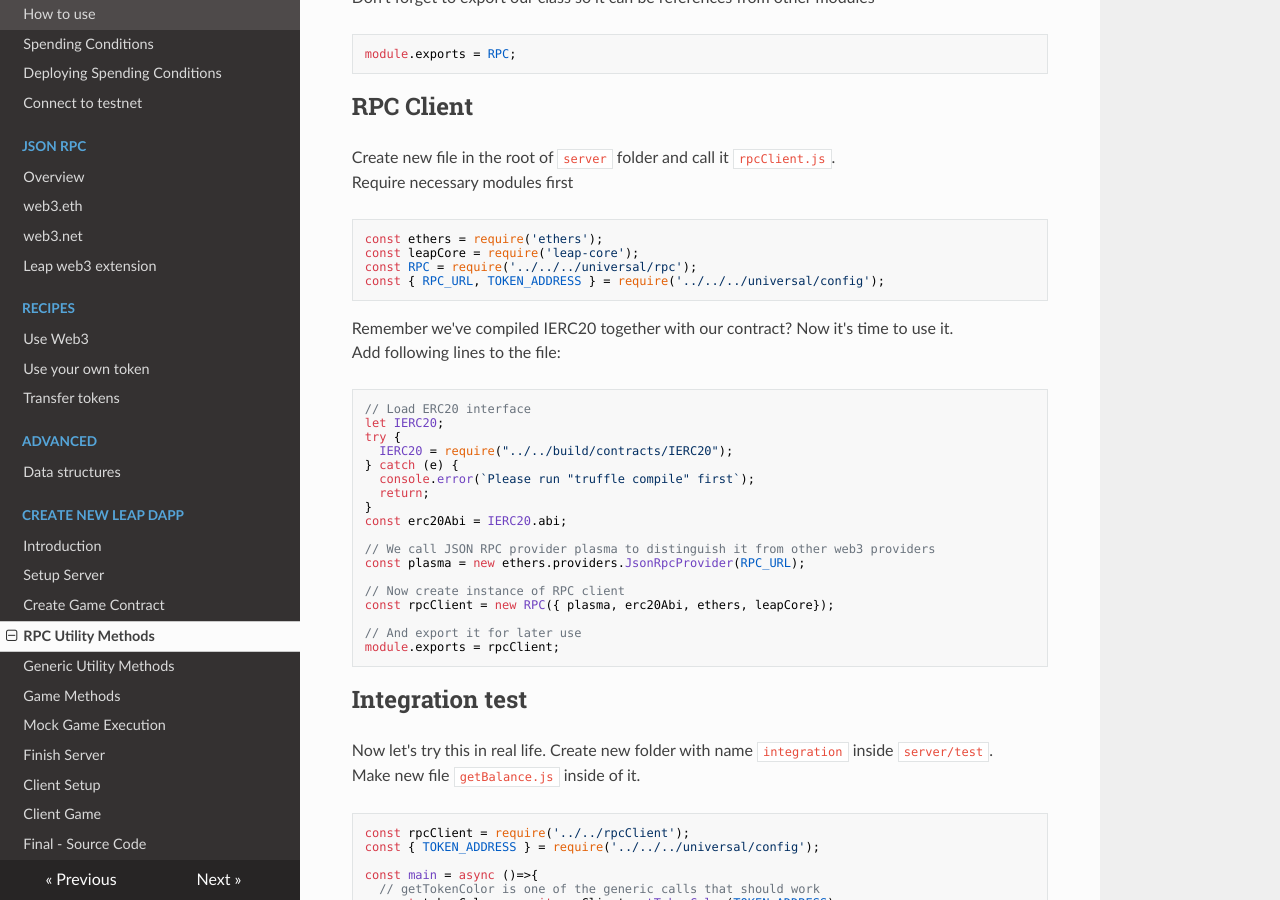
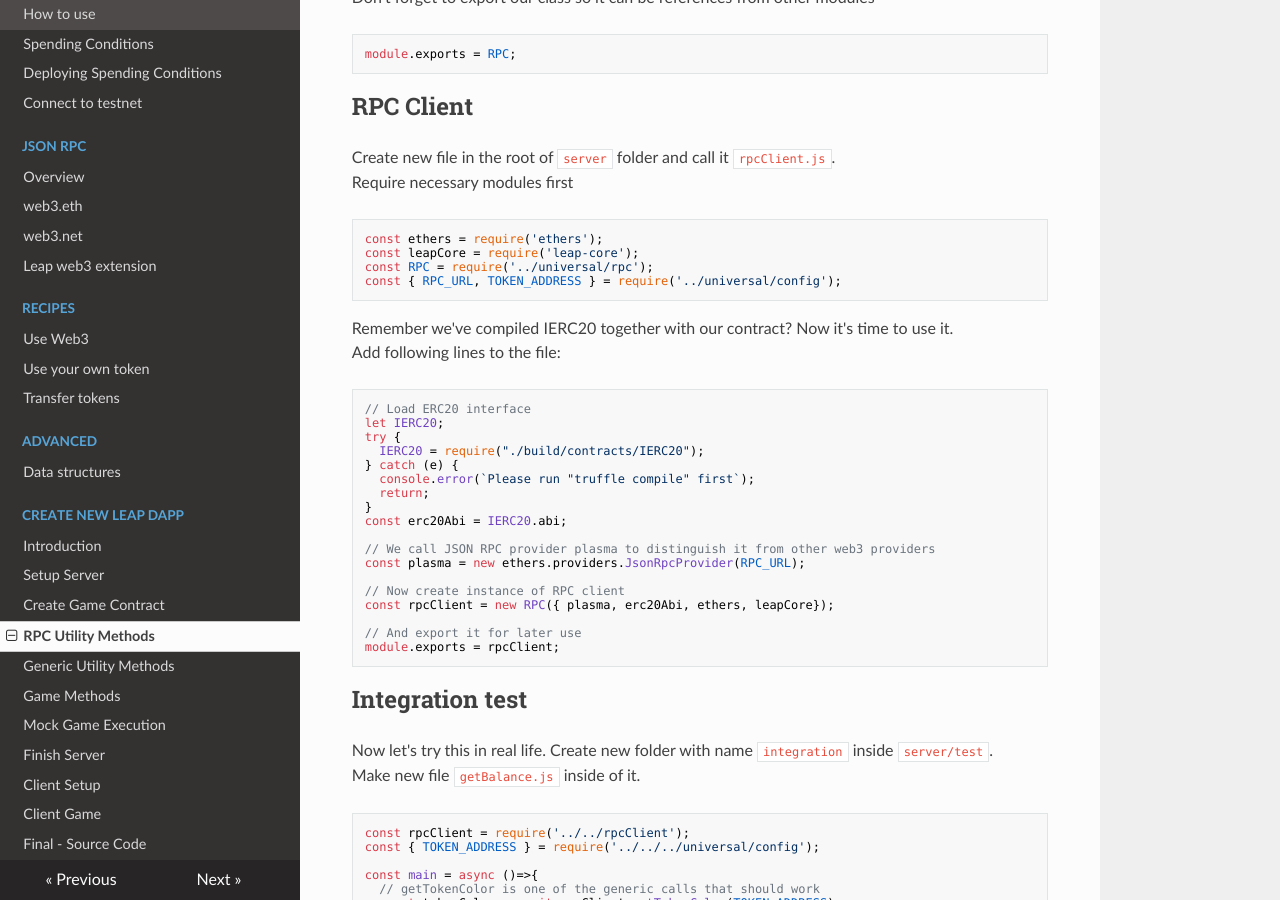
Before and after one commit to leapdao/docs, an MkDocs documentation site: the page built from docs/tutorials/new-dapp/step-3-rpc.md, in a window 1280 px wide and 900 px high, scrolled down 3930 px. Built offline with MkDocs 1.6.1, drawn with Linux system fonts in a browser that asks for light colours; nearby versions of some CDN libraries.

Commit message:
Update paths

````diff
--- a/docs/tutorials/new-dapp/step-3-rpc.md
+++ b/docs/tutorials/new-dapp/step-3-rpc.md
@@ -236,8 +236,8 @@ Require necessary modules first
 ```javascript
 const ethers = require('ethers');
 const leapCore = require('leap-core');
-const RPC = require('../../../universal/rpc');
-const { RPC_URL, TOKEN_ADDRESS } = require('../../../universal/config');
+const RPC = require('../universal/rpc');
+const { RPC_URL, TOKEN_ADDRESS } = require('../universal/config');
 ```
 Remember we've compiled IERC20 together with our contract? Now it's time to use it.
 Add following lines to the file:
@@ -245,7 +245,7 @@ Add following lines to the file:
 // Load ERC20 interface
 let IERC20;
 try {
-  IERC20 = require("../../build/contracts/IERC20");
+  IERC20 = require("./build/contracts/IERC20");
 } catch (e) {
   console.error(`Please run "truffle compile" first`);
   return;
````
